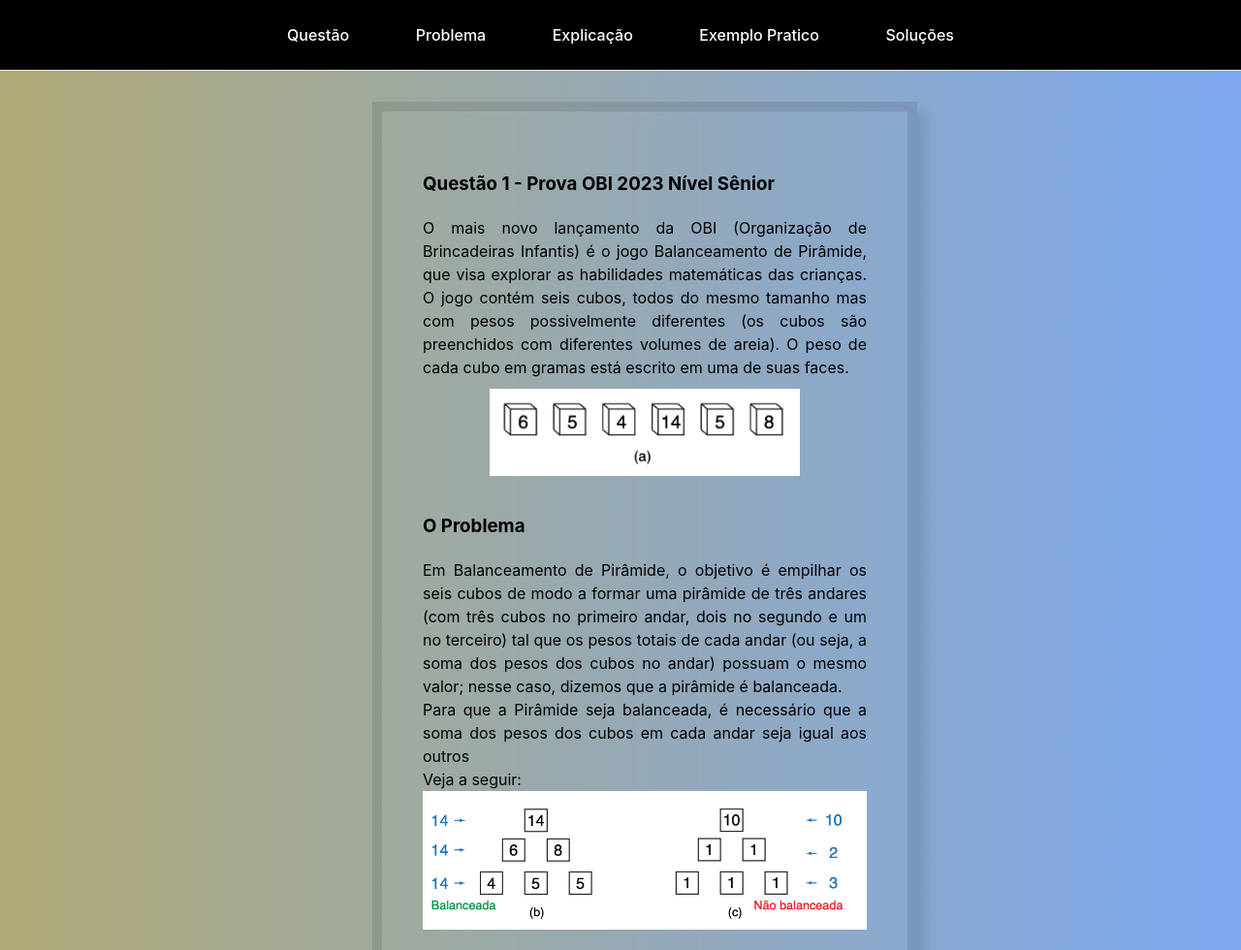
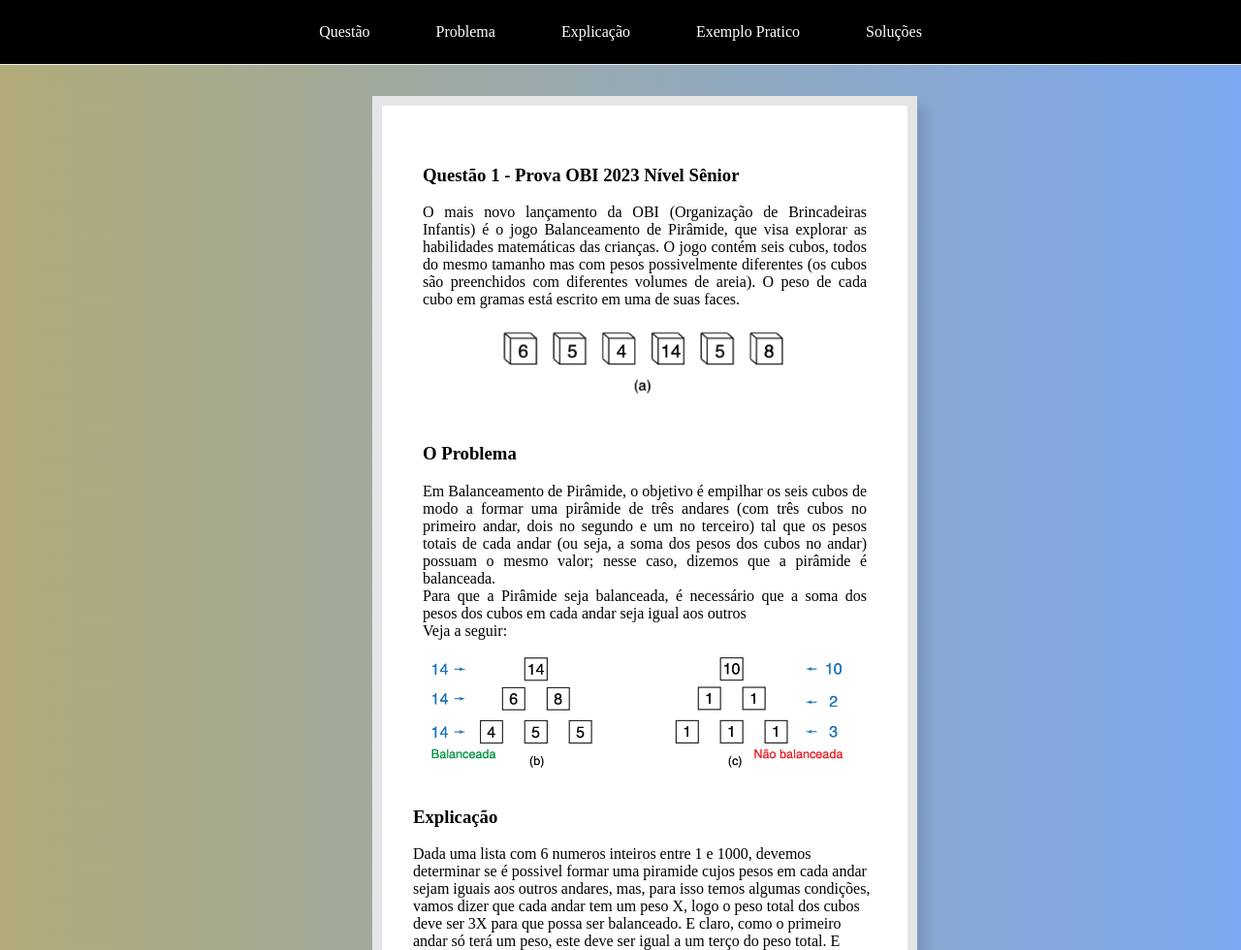
Before and after one commit to uniPrjcts/obi, a website built with Vite: page index.html in a window 1280 px wide. Shown: the top 980 px of the page at 97% size. Built offline with nearby package versions, Linux system fonts and the light colour scheme.

Commit message:
changed background to white, css does not import on build

```diff
--- a/index.html
+++ b/index.html
@@ -2,8 +2,8 @@
 <html lang="en">
   <head>
     <meta charset="UTF-8" />
-    <link rel="stylesheet" href="style.css" />
     <meta name="viewport" content="width=device-width, initial-scale=1.0" />
+
     <title>OBI</title>
   </head>
   <body>
@@ -34,6 +34,7 @@
             />
           </div>
           <div id="problema">
+
             <h3>O Problema</h3>
             Em Balanceamento de Pirâmide, o objetivo é empilhar os seis cubos de
             modo a formar uma pirâmide de três andares (com três cubos no
--- a/package.json
+++ b/package.json
@@ -9,6 +9,7 @@
     "preview": "vite preview"
   },
   "devDependencies": {
-    "vite": "^5.4.8"
+    "vite": "^5.4.8",
+    "@vitejs/plugin-vue": "^5.1.5"
   }
 }
--- a/style.css
+++ b/style.css
@@ -1,15 +1,3 @@
-:root {
-  font-family: Inter, system-ui, Avenir, Helvetica, Arial, sans-serif;
-  line-height: 1.5;
-  font-weight: 400;
-  box-sizing: border-box;
-
-  font-synthesis: none;
-  text-rendering: optimizeLegibility;
-  -webkit-font-smoothing: antialiased;
-  -moz-osx-font-smoothing: grayscale;
-}
-
 html {
   background: linear-gradient(90deg, #b1ab78 0%, #7ba8f0 100%);
   background-size: auto;
@@ -22,6 +10,7 @@
   box-shadow: 10px 10px 10px rgba(0, 0, 0, 0.1);
   border: 10px solid rgba(0, 0, 0, 0.1);
   padding: 2em;
+  background-color: #fff;
 }
 
 a {
--- /dev/null
+++ b/vite.config.js
@@ -0,0 +1,6 @@
+import { defineConfig } from "vite";
+import vue from "@vitejs/plugin-vue";
+export default defineConfig({
+  plugins: [vue()],
+  build: { cssCodeSplit: false },
+});
```
Also changed, not shown: 1 other file.
